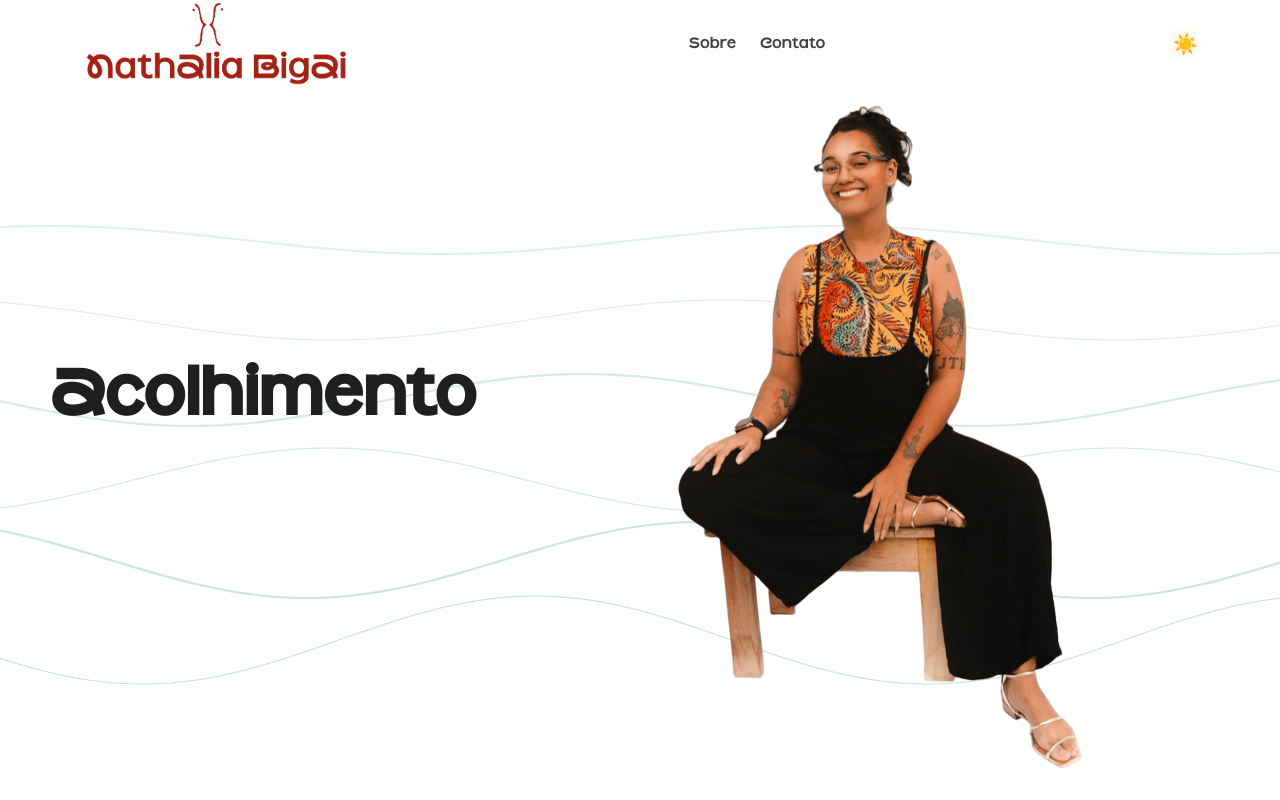
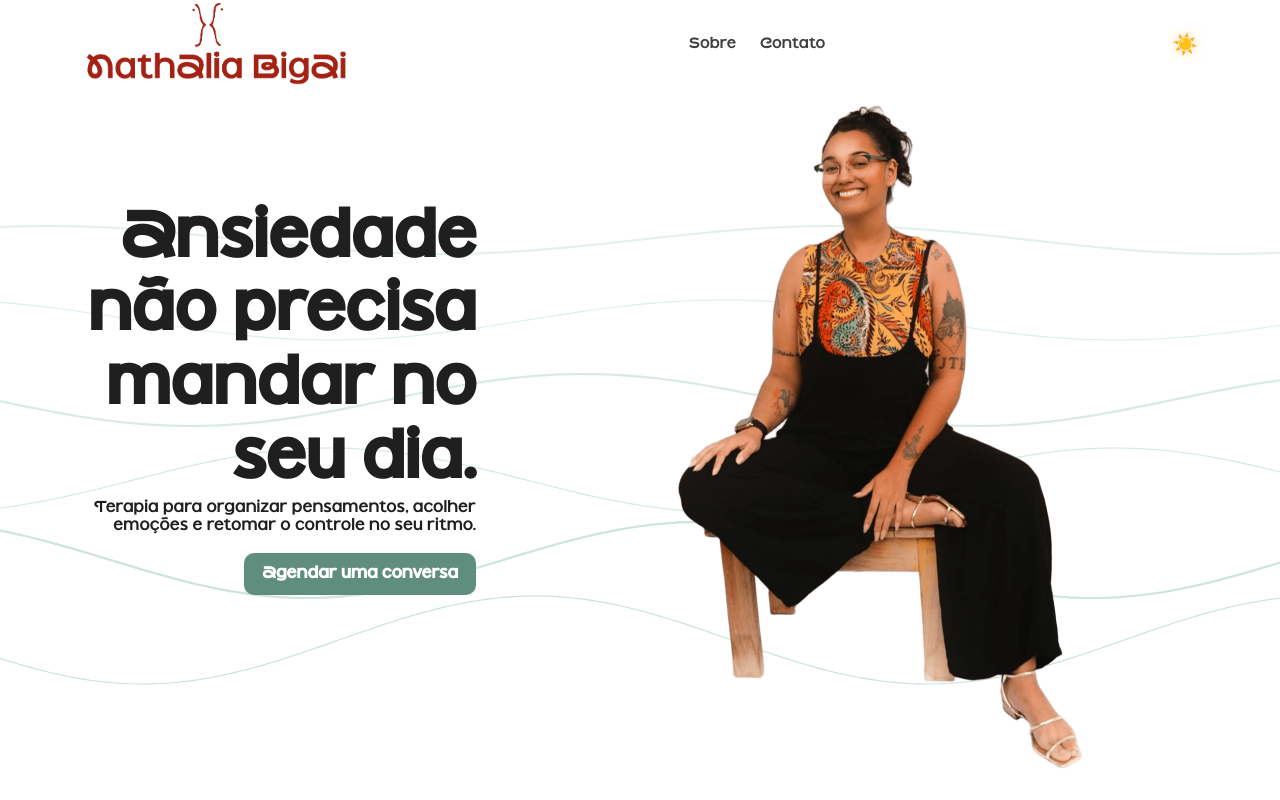
Before and after one commit to mathbigai/site-nathy, a React (Vite) app: page / in a window 1280 px wide. Shown: the top 800 px of the page. Built offline with nearby package versions, Linux system fonts and the light colour scheme.

Commit message:
feat: Ajusta o header

```diff
--- a/src/components/layout/Header.tsx
+++ b/src/components/layout/Header.tsx
@@ -9,41 +9,103 @@ import '../../styles/layout/header.scss'
 import WavesBackground from '../ui/WavesBackground'
 
 const slides = [
-    { id: 1, image: slide1, title: 'Acolhimento', align: 'left' },
-    { id: 2, image: slide2, title: 'Escuta ativa', align: 'right' },
-    { id: 3, image: slide3, title: 'Cuidado emocional', align: 'left' }
+    {
+        id: 1,
+        image: slide1,
+        align: 'left',
+        title: 'Ansiedade não precisa mandar no seu dia.',
+        subtitle:
+            'Terapia para organizar pensamentos, acolher emoções e retomar o controle no seu ritmo.',
+        cta: { label: 'Agendar uma conversa', href: '#contato' }
+    },
+    {
+        id: 2,
+        image: slide2,
+        align: 'right',
+        title: 'ACT: mais flexibilidade emocional, menos luta interna.',
+        subtitle:
+            'Aprenda a se relacionar melhor com pensamentos e sentimentos — e agir alinhado aos seus valores.',
+        cta: { label: 'Como funciona', href: '#sobre' }
+    },
+    {
+        id: 3,
+        image: slide3,
+        align: 'left',
+        title: 'Atendimento online e presencial.',
+        subtitle:
+            'Sessões com acolhimento e um acompanhamento claro, respeitando sua história e seu tempo.',
+        cta: { label: 'Ver horários', href: '#contato' }
+    }
 ] as const
 
 export default function Header() {
     const [activeSlide, setActiveSlide] = useState(0)
     const scrollRef = useRef<HTMLDivElement | null>(null)
 
+    // Controle de autoplay
+    const pauseUntilRef = useRef<number>(0)
+    const isHoveringRef = useRef(false)
+
     useEffect(() => {
         const el = scrollRef.current
         if (!el) return
 
         function onScroll() {
+            if (!el) return
+            // sempre que o usuário mexe, pausa o autoplay por um tempo
+            pauseUntilRef.current = Date.now() + 6000
+
             const slideHeight = window.innerHeight
-            if (!el) return
             const rawIndex = el.scrollTop / slideHeight
             const index = Math.round(rawIndex)
-
-            setActiveSlide(
-                Math.min(slides.length - 1, Math.max(0, index))
-            )
+            setActiveSlide(Math.min(slides.length - 1, Math.max(0, index)))
         }
 
         el.addEventListener('scroll', onScroll, { passive: true })
         return () => el.removeEventListener('scroll', onScroll)
     }, [])
 
+    useEffect(() => {
+        function isDesktop() {
+            return window.matchMedia('(min-width: 1024px)').matches
+        }
+
+        const interval = window.setInterval(() => {
+            if (!isDesktop()) return
+            if (isHoveringRef.current) return
+            if (Date.now() < pauseUntilRef.current) return
+
+            setActiveSlide(prev => (prev + 1) % slides.length)
+
+            // mantém a barra de scroll sincronizada com o slide (se estiver usando scroll container)
+            const el = scrollRef.current
+            if (el) {
+                el.scrollTo({
+                    top: (activeSlide + 1) % slides.length * window.innerHeight,
+                    behavior: 'smooth'
+                })
+            }
+        }, 6500)
+
+        return () => window.clearInterval(interval)
+        // eslint-disable-next-line react-hooks/exhaustive-deps
+    }, [activeSlide])
+
     return (
-        <header className="hero">
+        <header
+            className="hero"
+            onMouseEnter={() => {
+                isHoveringRef.current = true
+            }}
+            onMouseLeave={() => {
+                isHoveringRef.current = false
+                // quando tirar o mouse, dá um respiro antes de voltar a passar
+                pauseUntilRef.current = Date.now() + 2000
+            }}
+            id="hero"
+        >
             <div className="hero__scroll" ref={scrollRef}>
-                <div
-                    className="hero__track"
-                    style={{ height: `${slides.length * 100}vh` }}
-                >
+                <div className="hero__track" style={{ height: `${slides.length * 100}vh` }}>
                     <div className="hero__sticky">
                         <WavesBackground />
 
@@ -58,17 +120,19 @@ export default function Header() {
                             >
                                 <div
                                     className="hero__image"
-                                    style={{
-                                        backgroundImage: `url(${slides[activeSlide].image})`
-                                    }}
+                                    style={{ backgroundImage: `url(${slides[activeSlide].image})` }}
                                 />
 
                                 <div className="hero__text">
                                     <h1>{slides[activeSlide].title}</h1>
+                                    <p>{slides[activeSlide].subtitle}</p>
+
+                                    <a className="hero__cta" href={slides[activeSlide].cta.href}>
+                                        {slides[activeSlide].cta.label}
+                                    </a>
                                 </div>
                             </motion.div>
                         </AnimatePresence>
-
                     </div>
                 </div>
             </div>
--- a/src/styles/layout/header.scss
+++ b/src/styles/layout/header.scss
@@ -168,4 +168,19 @@
       }
     }
   }
+
+  &__cta {
+    display: inline-block;
+    margin-top: 18px;
+    padding: 12px 18px;
+    border-radius: 10px;
+    background: var(--primary);
+    color: #fff;
+    text-decoration: none;
+    font-weight: 600;
+  }
+
+  &__cta:hover {
+    filter: brightness(0.95);
+  }
 }
```
